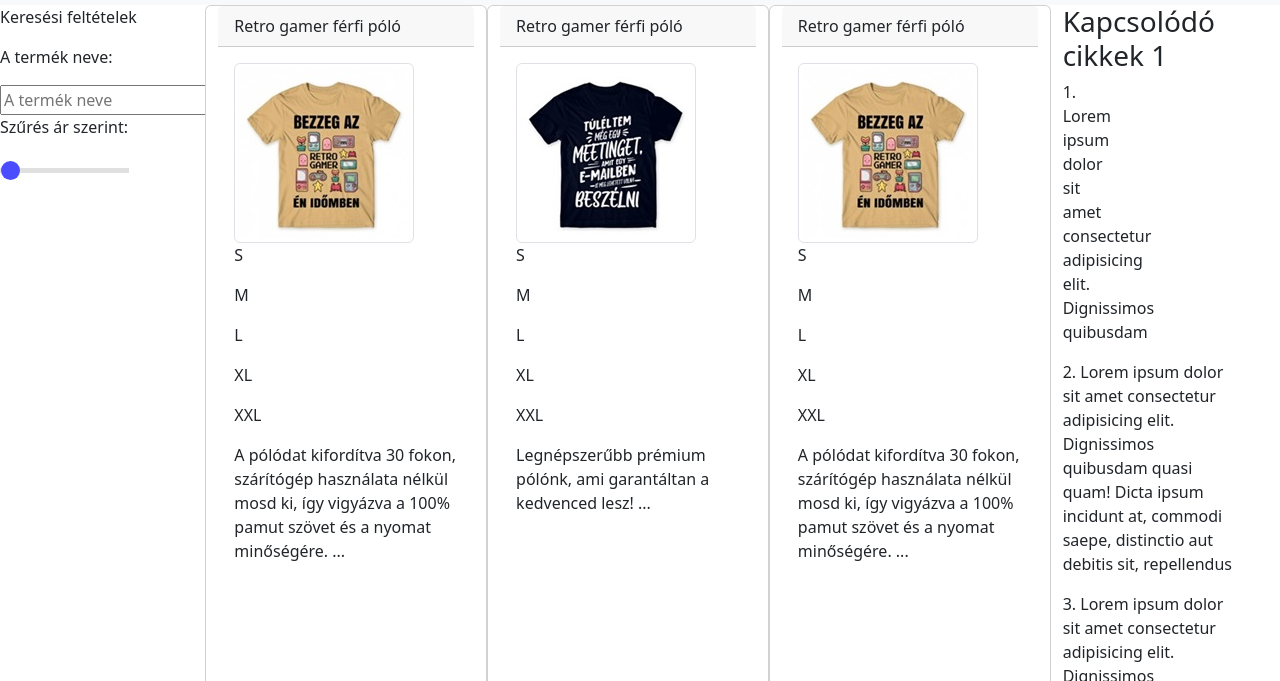
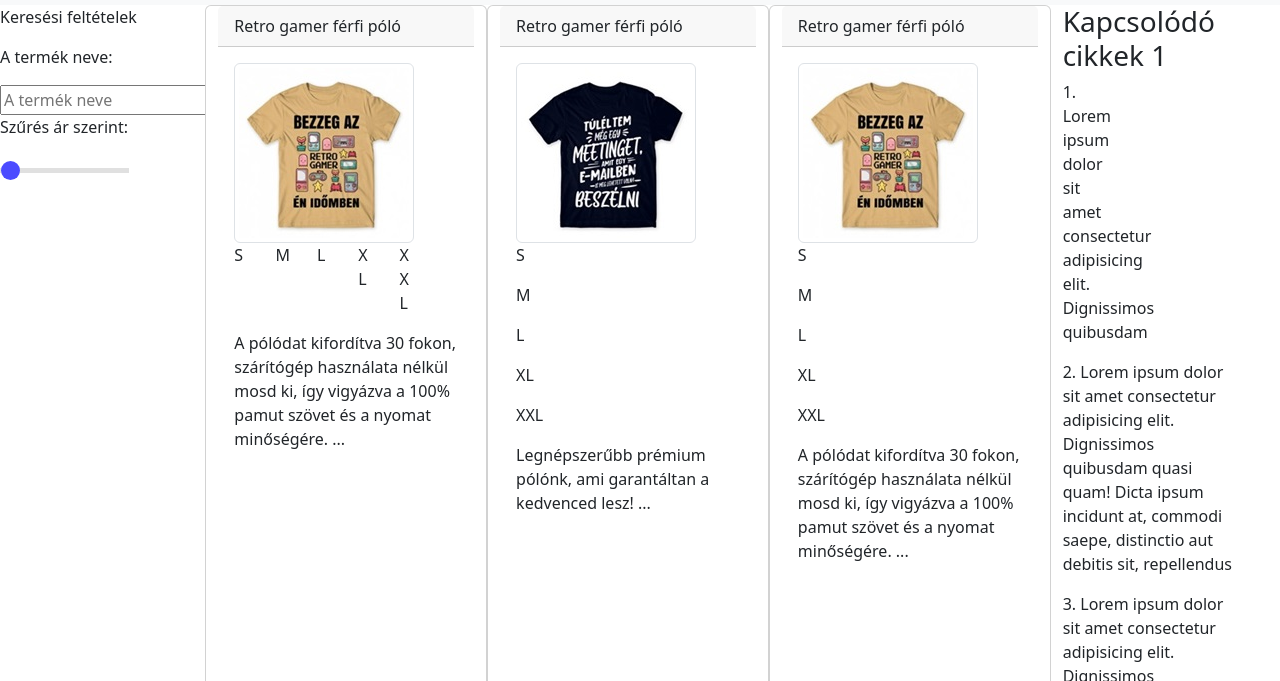
Before and after one commit to baalintka/boostrtrap_webaruhaz_project, a plain HTML site: page index.html in a window 1280 px wide. Shown: the part 107-788 px from the top of the page. Drawn offline with nearby package versions, Linux system fonts and the light colour scheme.

Commit message:
reszponziv

```diff
--- a/index.html
+++ b/index.html
@@ -51,13 +51,13 @@
               <div class="card-body">
                 <img src="kepek/polo1.jpg" class="img-thumbnail" alt="polo" />
                 <div class="row">
-                  <div class="col-sm-12">
-                    <p>S</p>
-                    <p>M</p>
-                    <p>L</p>
-                    <p>XL</p>
-                    <p>XXL</p>
-                </div>
+
+                    <p class="col-sm-2">S</p>
+                    <p class="col-sm-2">M</p>
+                    <p class="col-sm-2">L</p>
+                    <p class="col-sm-2">XL</p>
+                    <p class="col-sm-2">XXL</p>
+
                 </div>
                 <p>
                   A pólódat kifordítva 30 fokon, szárítógép használata nélkül
```
